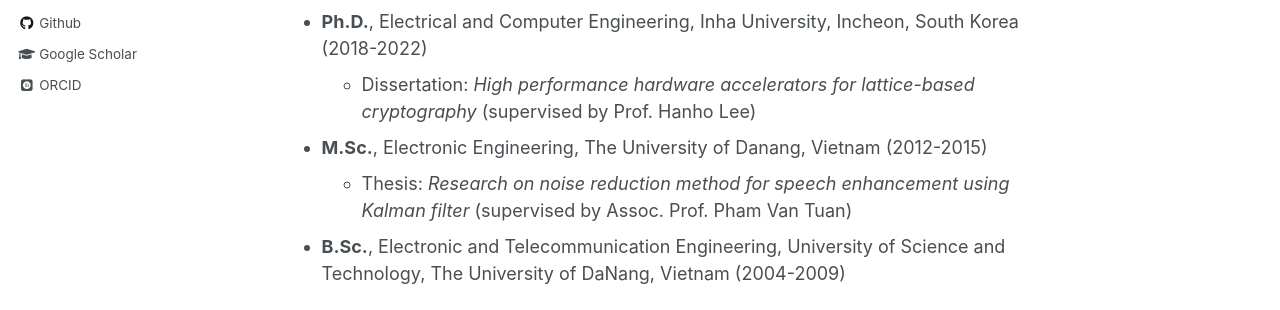
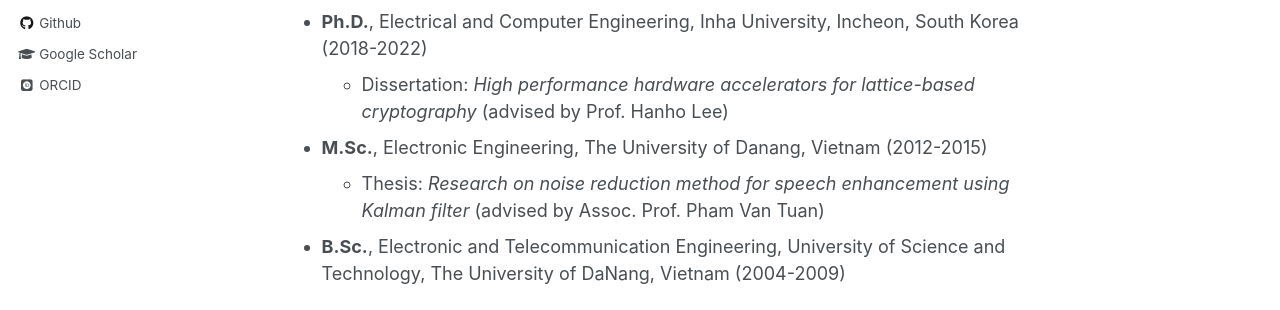
Before and after one commit to phapdn/phapdn.github.io, a Jekyll site: the page built from _pages/about.md, in a window 1280 px wide and 900 px high, scrolled down 799 px. Shown: the part 406-716 px from the top of the window. Built offline with Jekyll 4.4.1, drawn with Linux system fonts in a browser that asks for light colours; some web fonts are replaced.

Commit message:
Update about.md

```diff
--- a/_pages/about.md
+++ b/_pages/about.md
@@ -32,7 +32,7 @@ Technology, Vietnam.
 ## Education
 
 * <b>Ph.D.</b>, Electrical and Computer Engineering, Inha University, Incheon, South Korea (2018-2022)
-  * Dissertation: *High performance hardware accelerators for lattice-based cryptography* (supervised by Prof. Hanho Lee)
+  * Dissertation: *High performance hardware accelerators for lattice-based cryptography* (advised by Prof. Hanho Lee)
 * <b>M.Sc.</b>, Electronic Engineering, The University of Danang, Vietnam (2012-2015)
-  * Thesis: *Research on noise reduction method for speech enhancement using Kalman filter* (supervised by Assoc. Prof. Pham Van Tuan)
+  * Thesis: *Research on noise reduction method for speech enhancement using Kalman filter* (advised by Assoc. Prof. Pham Van Tuan)
 * <b>B.Sc.</b>, Electronic and Telecommunication Engineering, University of Science and Technology, The University of DaNang, Vietnam (2004-2009)
```
